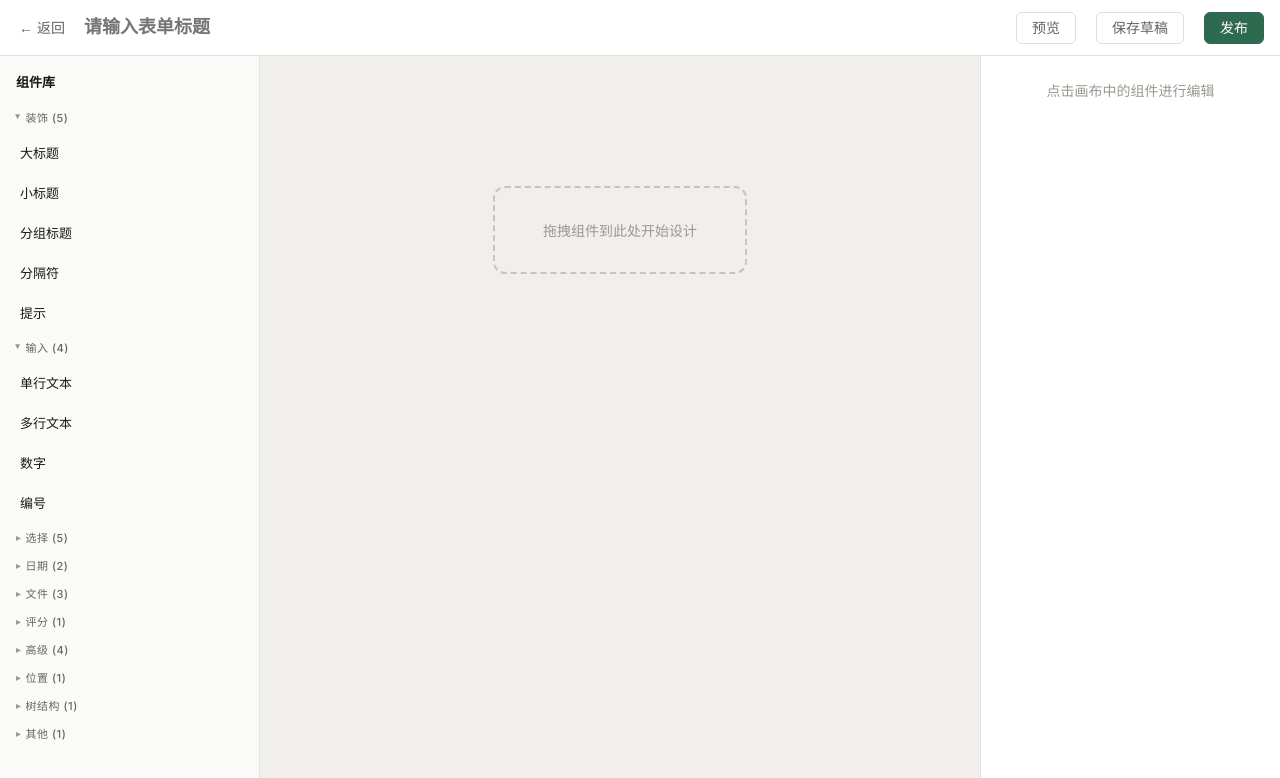
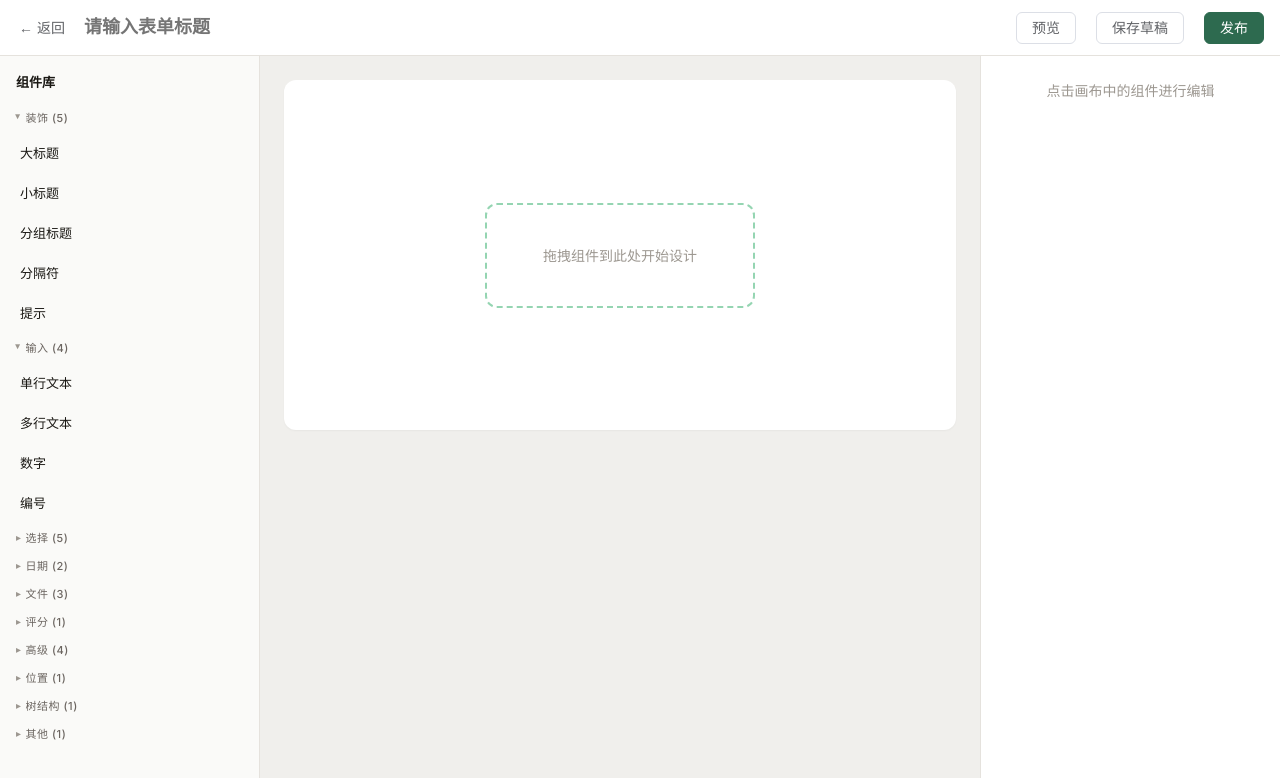
Before and after one commit to ZoHuan/FormCenter, a Vue app: page /formDesigner in a window 1280 px wide. Shown: the top 778 px of the page. Built offline with nearby package versions, Linux system fonts and the light colour scheme.

Commit message:
refactor: UI组件收尾 — 属性面板hover+画布空状态+空状态/错误页按钮动效+模板卡片hover浮起

```diff
--- a/src/components/common/EmptyState.vue
+++ b/src/components/common/EmptyState.vue
@@ -29,17 +29,23 @@ defineEmits(['action'])
 }
 
 .action-btn {
-  margin-top: 12px;
-  padding: 8px 20px;
+  margin-top: 16px;
+  padding: 8px 24px;
   border-radius: var(--radius-md);
   border: none;
   background: var(--color-primary);
   color: var(--color-card);
   font-size: 14px;
+  font-weight: 500;
   cursor: pointer;
+  transition: all 0.15s ease-out;
 
   &:hover {
     background: var(--color-primary-hover);
   }
+
+  &:active {
+    transform: scale(0.97);
+  }
 }
 </style>
--- a/src/components/common/ErrorState.vue
+++ b/src/components/common/ErrorState.vue
@@ -30,10 +30,16 @@ defineEmits(['action'])
   background: transparent;
   color: var(--color-primary);
   font-size: 14px;
+  font-weight: 500;
   cursor: pointer;
+  transition: all 0.15s ease-out;
 
   &:hover {
     background: var(--color-primary-bg);
   }
+
+  &:active {
+    transform: scale(0.97);
+  }
 }
 </style>
--- a/src/components/designer/DesignerCanvas.vue
+++ b/src/components/designer/DesignerCanvas.vue
@@ -63,18 +63,23 @@ function gridSpan(colspan: number): string {
   display: flex;
   align-items: center;
   justify-content: center;
-  min-height: 300px;
+  min-height: 350px;
+  border-radius: var(--radius-lg);
+  background: var(--color-card);
+  box-shadow: var(--shadow-xs);
 }
 
 .empty-box {
-  border: 2px dashed var(--color-border-hover);
+  border: 2px dashed var(--color-primary-light);
   border-radius: var(--radius-lg);
-  padding: 32px 48px;
+  padding: 40px 56px;
   text-align: center;
+  transition: border-color 0.2s;
 
   p {
     color: var(--color-text-muted);
     font-size: 14px;
+    line-height: 1.5;
   }
 }
 
--- a/src/components/designer/PropertyPanel.vue
+++ b/src/components/designer/PropertyPanel.vue
@@ -316,11 +316,15 @@ function onEnableSingleChange(v: boolean) { setProp('enableSingle', v) }
 <style scoped lang="scss">
 .prop-panel {
   padding: 16px;
+  background: var(--color-card);
+  height: 100%;
+  overflow-y: auto;
 }
 .prop-title {
   font-size: 14px;
   font-weight: 600;
   margin-bottom: 16px;
+  color: var(--color-text);
 }
 
 .section {
@@ -330,13 +334,19 @@ function onEnableSingleChange(v: boolean) { setProp('enableSingle', v) }
 .section-header {
   font-size: 13px;
   font-weight: 500;
-  padding: 8px 0;
+  padding: 10px 0;
   cursor: pointer;
   user-select: none;
   display: flex;
   align-items: center;
-  gap: 4px;
+  gap: 6px;
   border-bottom: 1px solid var(--color-canvas);
+  color: var(--color-text);
+  transition: color 0.15s;
+
+  &:hover {
+    color: var(--color-primary);
+  }
 }
 
 .section-arrow {
@@ -347,19 +357,22 @@ function onEnableSingleChange(v: boolean) { setProp('enableSingle', v) }
 }
 .section-arrow.open {
   transform: rotate(90deg);
+  color: var(--color-primary);
 }
 .section-body {
-  padding: 8px 0;
+  padding: 10px 0;
 }
 
 .prop-row {
   display: flex;
   align-items: center;
   justify-content: space-between;
-  margin-bottom: 8px;
+  margin-bottom: 10px;
+  gap: 8px;
 
   label {
     font-size: 12px;
+    font-weight: 500;
     color: var(--color-text-secondary);
     width: 60px;
     flex-shrink: 0;
--- a/src/views/formList/FormListView.vue
+++ b/src/views/formList/FormListView.vue
@@ -283,13 +283,14 @@ function handleReopen(row: FormSchema) {
 .template-card {
   border: 1px solid var(--color-border);
   border-radius: var(--radius-lg);
-  padding: 20px;
+  padding: 24px 20px;
   cursor: pointer;
-  transition: all 0.15s;
+  transition: all 0.2s ease-out;
 }
 .template-card:hover {
   border-color: var(--color-primary);
   box-shadow: var(--shadow-sm);
+  transform: translateY(-2px);
 }
 .tpl-name {
   font-size: 16px;
```
